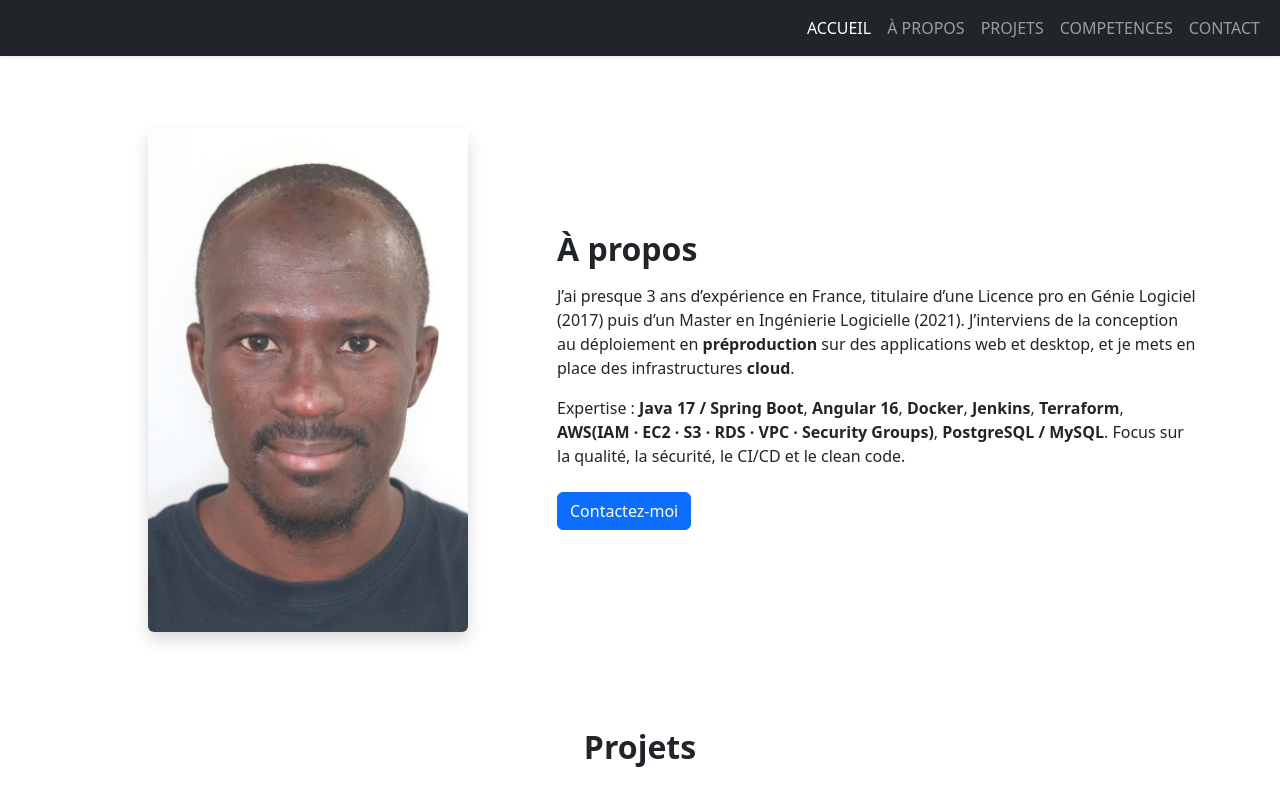
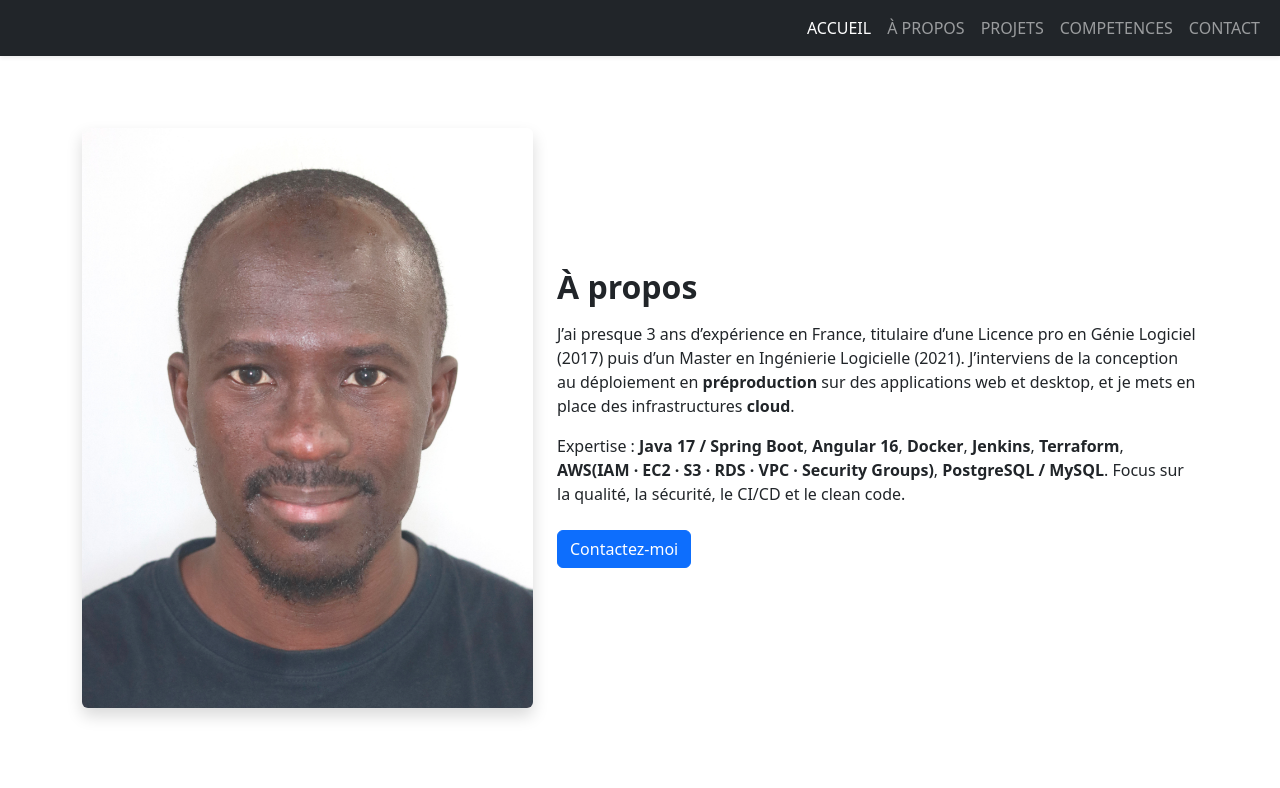
Before and after one commit to Makan763/portfolio, an Angular app: page / in a window 1280 px wide. Shown: the top 788 px of the page. Built offline with nearby package versions, Linux system fonts and the light colour scheme.

Commit message:
modify picture

```diff
--- a/src/app/pages/home/home.component.scss
+++ b/src/app/pages/home/home.component.scss
@@ -17,15 +17,27 @@
   margin: 0;
 }
 
-/* PHOTO PROFIL */
-.photo-adaptee {
+/* Avatar : taille max, toujours carré, recadrage centré */
+.avatar {
+  width: min(60vw, 220px);     /* petit écran: 60% largeur; max 220px */
+  aspect-ratio: 1 / 1;         /* carré garanti */
+  margin-inline: auto;
+  border-radius: 50%;
+  overflow: hidden;            /* masque pour obtenir un cercle parfait */
+  box-shadow: 0 12px 30px rgba(0,0,0,.12);
+}
+.avatar img {
   width: 100%;
-  height: 63vh;
-  max-width: clamp(180px, 50vw, 320px);
-  aspect-ratio: 1 / 1;          /* évite la déformation et remplace la hauteur fixe */
-  object-fit: cover;
-  border-radius: 50%;
+  height: 100%;
+  object-fit: cover;           /* recadre proprement */
+  display: block;
 }
+
+/* Fallback si un vieux navigateur ignore aspect-ratio */
+@supports not (aspect-ratio: 1 / 1) {
+  .avatar { width: 220px; height: 220px; }
+}
+
 
 /* Petits raffinements */
 .card-header { font-weight: 600; }
```
